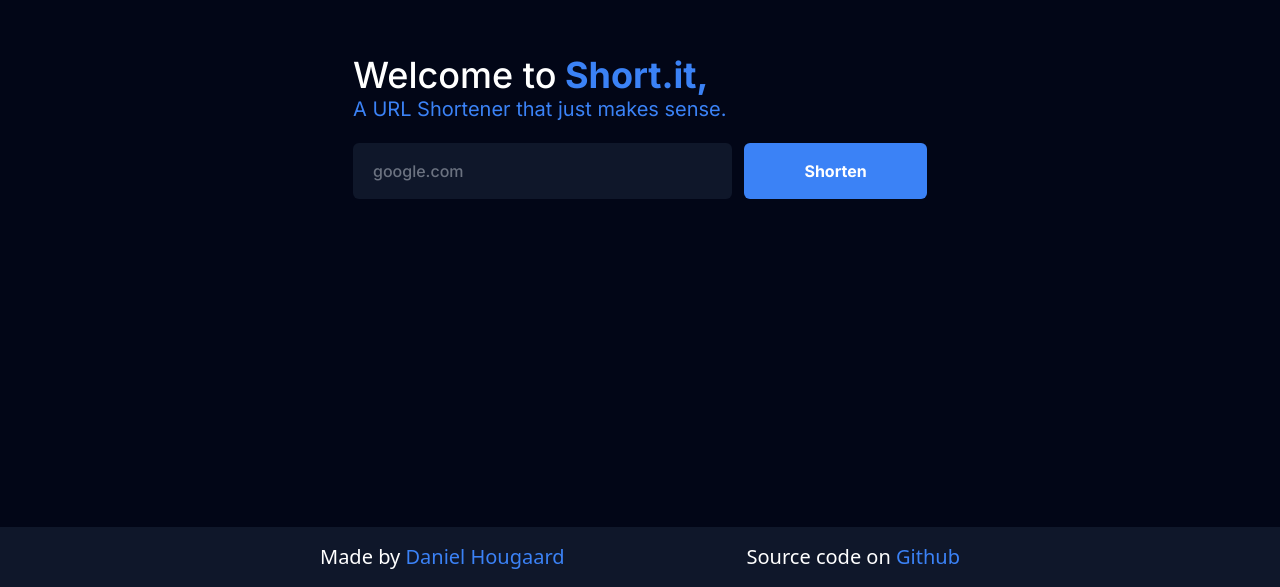
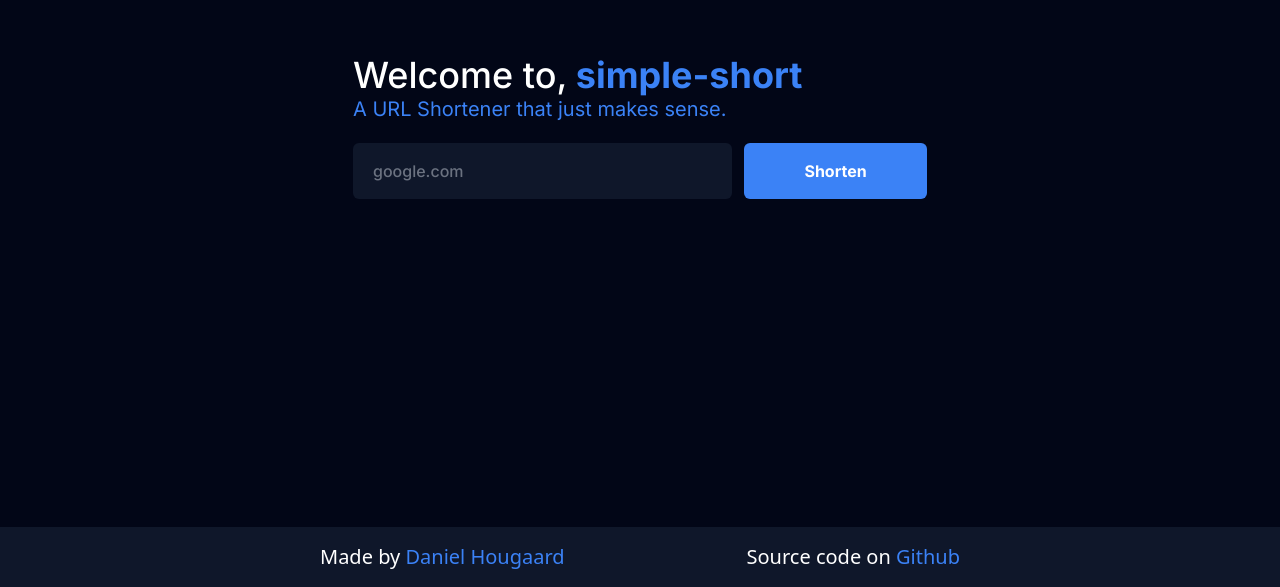
Before and after one commit to DanielHougaard/simple-short, a Next.js app: page / in a window 1280 px wide. Shown: the part 273-860 px from the top of the page. Built offline with nearby package versions, Linux system fonts and the light colour scheme.

Commit message:
Changed name

```diff
--- a/src/pages/index.tsx
+++ b/src/pages/index.tsx
@@ -38,8 +38,8 @@ export default function Home({ host }: Props) {
           <PageContainer>
             <div className="flex h-full justify-center flex-col max-sm:p-4">
               <div>
-                <span className="text-4xl font-medium">Welcome to</span>
-                <span className="text-4xl font-bold text-blue-500"> Short.it,</span>
+                <span className="text-4xl font-medium">Welcome to,</span>
+                <span className="text-4xl font-bold text-blue-500"> simple-short</span>
                 <p className="text-xl text-blue-500">A URL Shortener that just makes sense.</p>
               </div>
 
```
